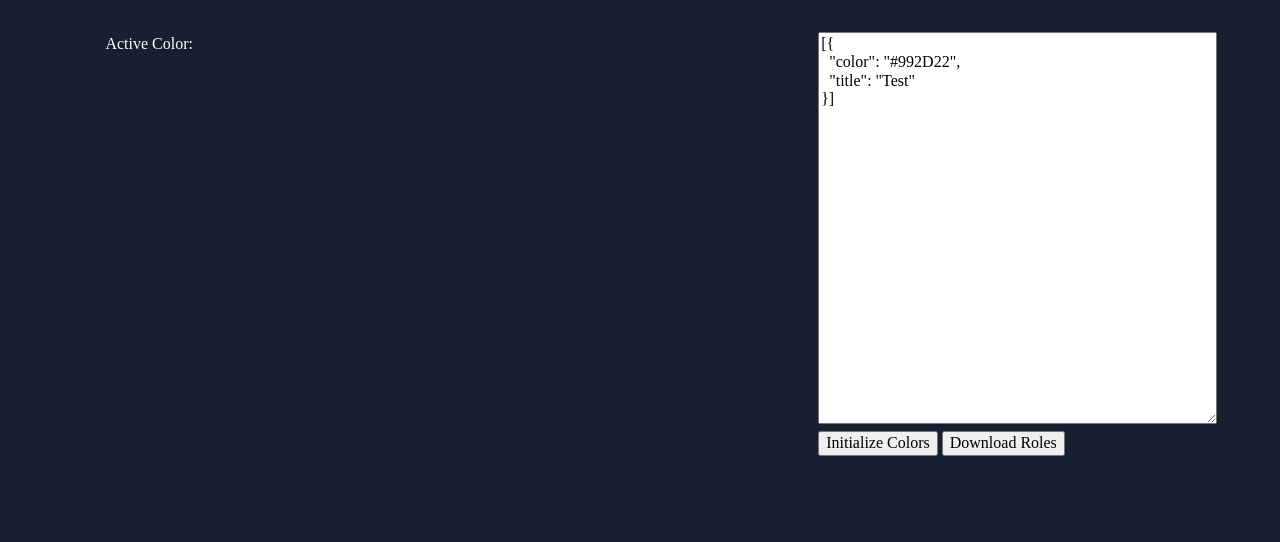
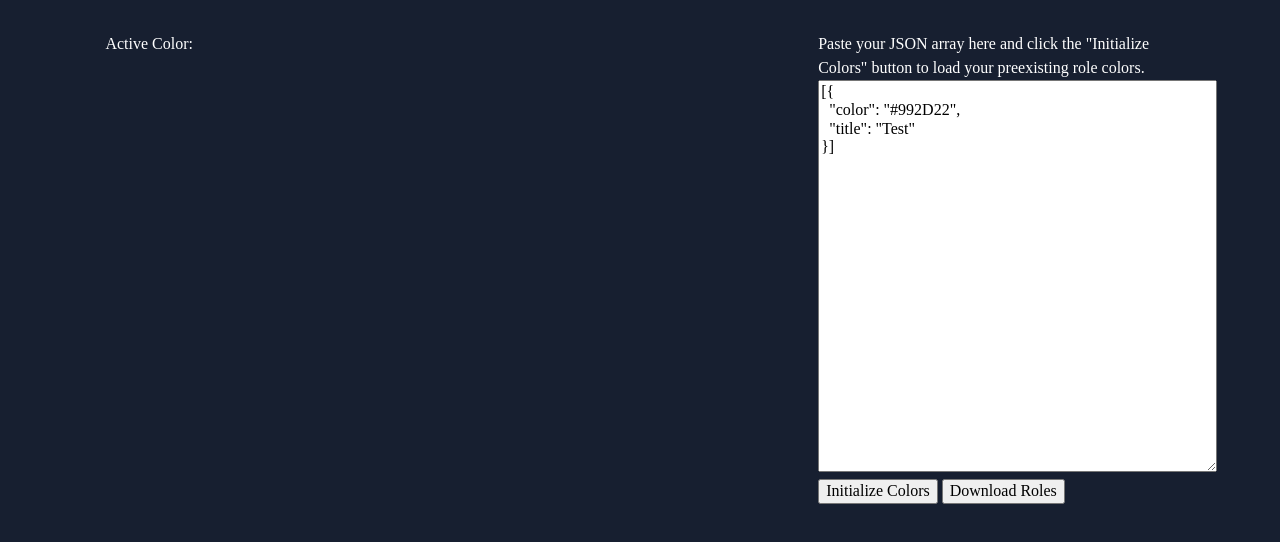
Before and after one commit to pulchra-mentis/discoroles, a plain HTML site: page index.html in a window 1280 px wide. Drawn offline with nearby package versions, Linux system fonts and the light colour scheme.

Commit message:
Improve accessibility by adding a label

```diff
--- a/index.html
+++ b/index.html
@@ -22,7 +22,8 @@
         <ul id="colorList"></ul>
       </div>
       <div class="third">
-        <textarea id="stringified-json" rows="21" cols="42">
+        <label for="stringified-json">Paste your JSON array here and click the "Initialize Colors" button to load your preexisting role colors.</label>
+        <textarea name="stringified-json" id="stringified-json" rows="21" cols="42">
 [{
   "color": "#992D22",
   "title": "Test"
```
